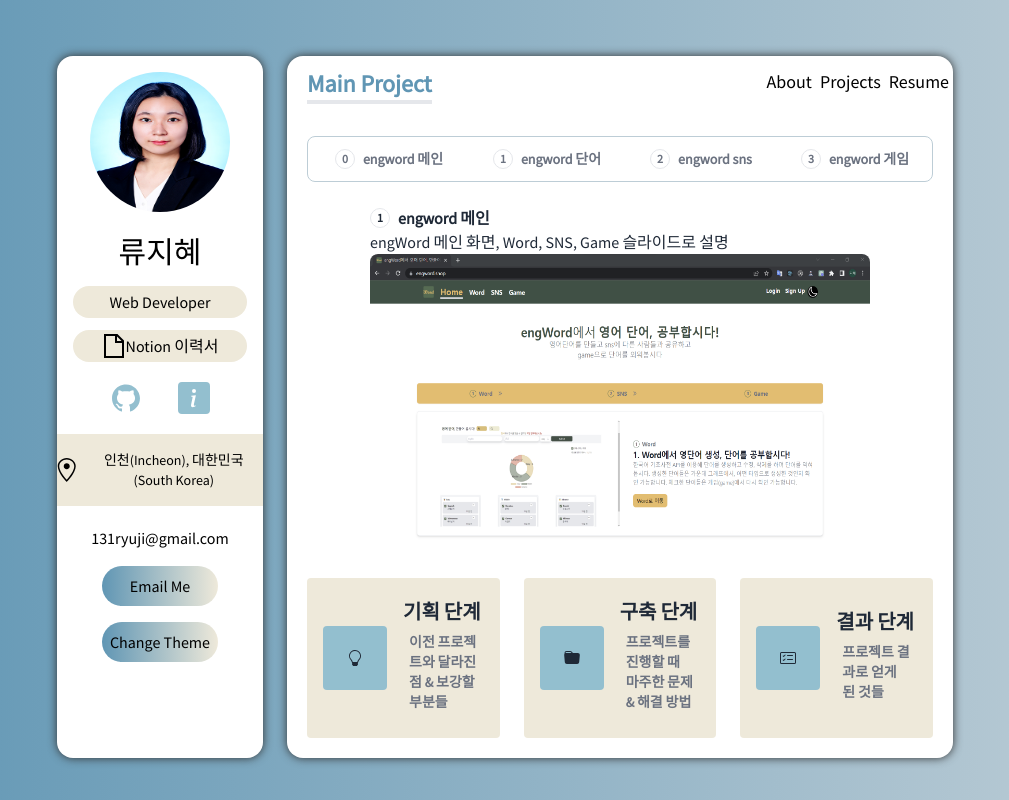
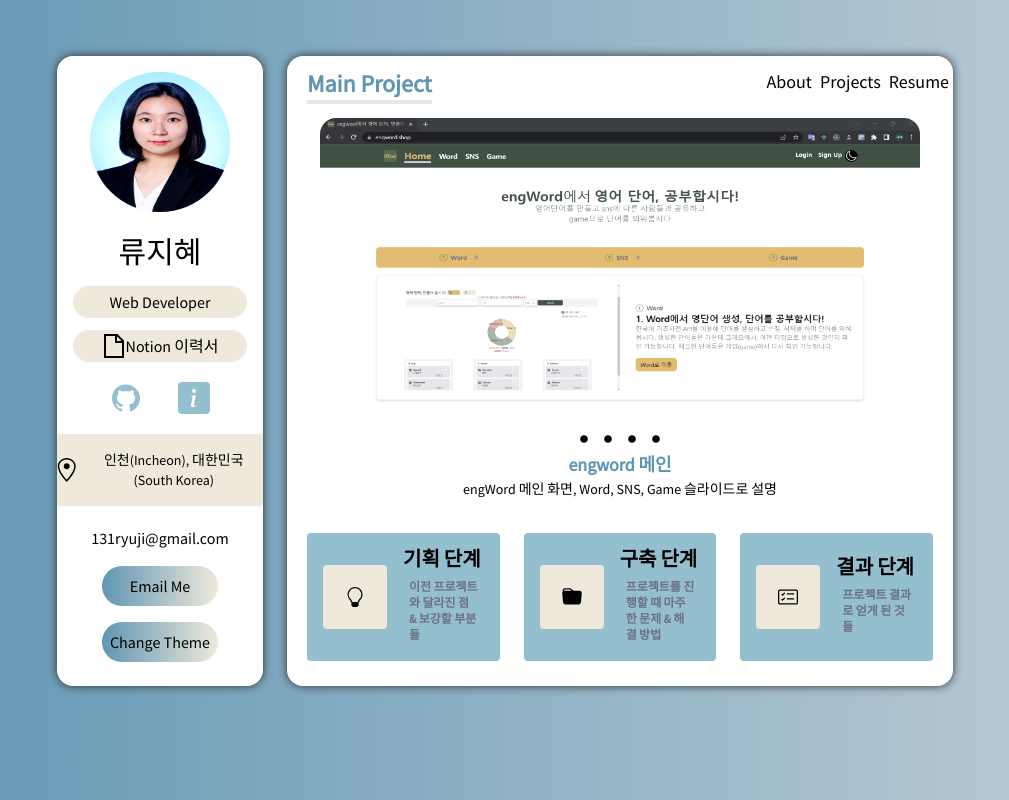
Before and after one commit to 0131ryu/portfolio, a Next.js app: page /main in a window 1280 px wide. Shown: the whole page, without its empty margins (135-1144 px from the left). Built offline with nearby package versions, Linux system fonts and the light colour scheme.

Commit message:
2. 수정사항 - /main 화면 변경

```diff
--- a/components/MainImageBar.tsx
+++ /dev/null
@@ -1,20 +0,0 @@
-import { IMainImages } from '@/type';
-import React, { FunctionComponent } from 'react'
-import { TbArrowsRightLeft } from "react-icons/tb"
-
-const MainImageBar:FunctionComponent<{image: IMainImages;
-  show:null|number;
-  setShow:(id:null | number) => void;}> = ({image, show, setShow}) => {
-
-  return (
-    <li className="flex items-center font-bold cursor-pointer"
-    onClick={() => setShow(image.id)}>
-    <span className="flex items-center justify-center w-5 h-5 mr-2 text-xs border rounded-full border-light-green shrink-0">
-    {image.id}
-    </span>
-    {image.name}
-  </li>
-  )
-}
-
-export default MainImageBar
--- a/components/MainImages.tsx
+++ /dev/null
@@ -1,55 +0,0 @@
-import React, { FunctionComponent, useCallback, useEffect, useState } from 'react'
-import Image from 'next/legacy/image'
-import { IMainImages } from '@/type'
-import Link from 'next/link'
-
-const MainImages:FunctionComponent<{image: IMainImages;
-  show:null|number;
-  setShow:(id:null | number) => void;
-  imgLength:number}> = ({image, show, setShow, imgLength}) => {
-  // const [buttonTitle, setButtonTitle] = useState(image.name)
-  // const [buttonPath, setButtonPath] = useState(image.image_path);
-  const [activeItem, setActiveItem] = useState<string>("")
-
-  const ButtonItem:FunctionComponent<{
-    buttonTitle: string,
-    buttonPath: string}> =
-    ({buttonTitle, buttonPath}) => {
-      return (
-        <Link href={buttonPath} >
-          <p className="text-sm"
-          onClick={() => setActiveItem(buttonTitle)}
-       		>{image.description}</p>
-        </Link>
-      )
-    }
-
-  return (
-   <>
-    {show === image.id && (
-    <div className="">
-      <div className="">
-          <p className="flex items-center font-bold">
-            <span className="flex items-center justify-center w-5 h-5 mr-2 text-xs border rounded-full border-light-green shrink-0">
-              {image.id + 1}
-            </span>
-            {image.name}
-          </p>
-          <p>{image.description}</p>
-            {/* <ButtonItem buttonTitle={buttonTitle} buttonPath={buttonPath} /> */}
-      </div>
-      <div className="flex justify-center text-gray-500">
-            <Image
-            className="w-1/2 rounded-lg"
-            src={image.image_path}
-            alt={image.name}
-            width={500}
-            height={300}/>
-        </div>
-    </div>
-    )}
-   </>
-  )
-}
-
-export default MainImages
--- /dev/null
+++ b/components/MainImgSlide.tsx
@@ -0,0 +1,66 @@
+import React, { useState } from 'react'
+import { mainImages } from '@/data'
+import { BsChevronCompactLeft, BsChevronCompactRight } from 'react-icons/bs';
+import { RxDotFilled } from 'react-icons/rx';
+import Image from 'next/legacy/image'
+
+const MainImgSlide = () => {
+const [showIndex, setShowIndex] = useState(0);
+
+
+const moveLeft = () => {
+    const firstSlide = showIndex === 0;
+    const newIndex = firstSlide ? mainImages.length - 1 : showIndex - 1;
+    setShowIndex(newIndex);
+};
+
+
+ const moveRight = () => {
+    const lastSlide = showIndex === mainImages.length - 1;
+    const newIndex = lastSlide ? 0 : showIndex + 1;
+    setShowIndex(newIndex);
+  }
+
+const dotSlide = (slideIndex: number) => {
+    setShowIndex(slideIndex)
+}
+
+  return (
+    <>
+    {console.log("showIndex", showIndex)}
+    <div className='max-w-[600px] h-[350px] w-full m-auto relative grid place-items-center relative group'>
+      <Image
+        className="w-full h-full bg-center bg-cover rounded-2xl"
+        src={mainImages[showIndex].image_path}
+        alt={mainImages[showIndex].image_path}
+        width={600}
+        height={300}/>
+
+    <div className='hidden group-hover:block absolute top-[35%] -translate-x-0 translate-y-[-50%] left-5 text-2xl rounded-full p-2 bg-black/20 text-white cursor-pointer'>
+      <BsChevronCompactLeft onClick={moveLeft} size={30} />
+    </div>
+
+    <div className='hidden group-hover:block absolute top-[35%] -translate-x-0 translate-y-[-50%] right-5 text-2xl rounded-full p-2 bg-black/20 text-white cursor-pointer'>
+      <BsChevronCompactRight onClick={moveRight} size={30} />
+    </div>
+    <div className='flex justify-center pt-10'>
+      {mainImages.map((slide, slideIndex) => (
+        <div
+          key={slideIndex}
+          onClick={() => dotSlide(slideIndex)}
+          className='text-2xl cursor-pointer'
+        >
+          <div className="relative grid place-items-center">
+    </div>
+          <RxDotFilled />
+        </div>
+      ))}
+    </div>
+    <p className="text-lg font-bold text-dark-blue">{mainImages[showIndex].name}</p>
+      <p className="text-sm">{mainImages[showIndex].description}</p>
+  </div>
+    </>
+  )
+}
+
+export default MainImgSlide
--- a/components/MainItems.tsx
+++ b/components/MainItems.tsx
@@ -1,56 +1,23 @@
-import React, { useState } from 'react'
-import { mainItems, mainImages } from '@/data'
-import MainImages from './MainImages'
-import MainImageBar from './MainImageBar';
+import React from 'react'
+import { mainItems } from '@/data'
+import MainImgSlide from './MainImgSlide';
 
 
 const MainItems = () => {
-  const [show, setShow] = useState<number | null>(0);
-  const [imgLength, setImgLength] = useState(mainImages.length);
-
-  const [translateValue, setTranslateValue] = useState<number>(0);
-
-  const moveRight = (): void => {
-    if (translateValue !== 70 * (imgLength - 1)) {
-        setTranslateValue((prev) => prev + 70);
-      } else {
-        setTranslateValue(0);
-      }
-  }
-
-  const moveLeft = (): void => {
-    if (translateValue !== 0) {
-      setTranslateValue((prev) => prev - 70);
-    } else {
-      setTranslateValue(70 * (imgLength - 1));
-    }
-  };
-
   return (
-    <div className="flex grid items-center justify-center h-full gap-6 p-5 text-gray-800">
-	<div className="grid w-full grid-cols-4 gap-4 p-3 space-x-2 text-sm font-medium text-center text-gray-500 bg-white border rounded-lg rounded-full shadow-sm border-gray-blue place-items-center ">
-        {mainImages.map(image => (
-            <MainImageBar image={image} show={show} setShow={setShow}/>
-        ))}
-    </div>
-
-    <div className="grid w-full rounded-lg place-items-center">
-        {mainImages.map(image => (
-            <MainImages imgLength={imgLength} image={image} show={show} setShow={setShow}/>
-        ))}
-    </div>
-
+    <div className="flex grid items-center justify-center h-full gap-6 p-5 mt-2">
+    <MainImgSlide/>
 
     <div className="grid gap-6 lg:grid-cols-3 md:grid-cols-3">
         {mainItems.map(item => (
-            <div className="flex items-center h-40 p-4 rounded bg-light-beige">
-			<div className="flex items-center justify-center flex-shrink-0 w-16 h-16 rounded bg-light-blue">
-                <item.Icon />
+    <div className="flex items-center h-32 p-4 rounded cursor-pointer bg-light-blue">
+          <div className="flex items-center justify-center flex-shrink-0 w-16 h-16 rounded bg-light-beige">
+                    <item.Icon className="text-xl" />
           </div>
           <div className="flex flex-col flex-grow ml-4">
             <span className="text-xl font-bold">{item.title}</span>
             <div className="flex items-center justify-between">
-					<span className="p-1.5 text-sm font-semibold text-gray-500">{item.description}</span>
+              <span className="p-1.5 text-xs font-semibold text-gray-500">{item.description}</span>
             </div>
           </div>
         </div>
--- /dev/null
+++ b/pages/test.tsx
@@ -0,0 +1,79 @@
+import MainSlide from '@/components/MainSlide';
+import React, { useState } from 'react';
+import { BsChevronCompactLeft, BsChevronCompactRight } from 'react-icons/bs';
+import { RxDotFilled } from 'react-icons/rx';
+
+
+const test = () => {
+  const slides = [
+    {
+      url: 'https://images.unsplash.com/photo-1531297484001-80022131f5a1?ixlib=rb-4.0.3&ixid=MnwxMjA3fDB8MHxwaG90by1wYWdlfHx8fGVufDB8fHx8&auto=format&fit=crop&w=2620&q=80',
+    },
+    {
+      url: 'https://images.unsplash.com/photo-1488590528505-98d2b5aba04b?ixlib=rb-4.0.3&ixid=MnwxMjA3fDB8MHxwaG90by1wYWdlfHx8fGVufDB8fHx8&auto=format&fit=crop&w=2670&q=80',
+    },
+    {
+      url: 'https://images.unsplash.com/photo-1661961112951-f2bfd1f253ce?ixlib=rb-4.0.3&ixid=MnwxMjA3fDB8MHxwaG90by1wYWdlfHx8fGVufDB8fHx8&auto=format&fit=crop&w=2672&q=80',
+    },
+
+    {
+      url: 'https://images.unsplash.com/photo-1512756290469-ec264b7fbf87?ixlib=rb-4.0.3&ixid=MnwxMjA3fDB8MHxwaG90by1wYWdlfHx8fGVufDB8fHx8&auto=format&fit=crop&w=2253&q=80',
+    },
+    {
+      url: 'https://images.unsplash.com/photo-1496181133206-80ce9b88a853?ixlib=rb-4.0.3&ixid=MnwxMjA3fDB8MHxwaG90by1wYWdlfHx8fGVufDB8fHx8&auto=format&fit=crop&w=2671&q=80',
+    },
+  ];
+
+  const [currentIndex, setCurrentIndex] = useState(0);
+
+  const prevSlide = () => {
+    const isFirstSlide = currentIndex === 0;
+    const newIndex = isFirstSlide ? slides.length - 1 : currentIndex - 1;
+    setCurrentIndex(newIndex);
+  };
+
+  const nextSlide = () => {
+    const isLastSlide = currentIndex === slides.length - 1;
+    const newIndex = isLastSlide ? 0 : currentIndex + 1;
+    setCurrentIndex(newIndex);
+  };
+
+  const goToSlide = (slideIndex: any) => {
+    setCurrentIndex(slideIndex);
+  };
+
+  return (
+    <>
+    <div className='max-w-[1400px] h-[780px] w-full m-auto py-16 px-4 relative group'>
+      <div
+        style={{ backgroundImage: `url(${slides[currentIndex].url})` }}
+        className='w-full h-full duration-500 bg-center bg-cover rounded-2xl'
+      ></div>
+      {/* Left Arrow */}
+      <div className='hidden group-hover:block absolute top-[50%] -translate-x-0 translate-y-[-50%] left-5 text-2xl rounded-full p-2 bg-black/20 text-white cursor-pointer'>
+        <BsChevronCompactLeft onClick={prevSlide} size={30} />
+      </div>
+      {/* Right Arrow */}
+      <div className='hidden group-hover:block absolute top-[50%] -translate-x-0 translate-y-[-50%] right-5 text-2xl rounded-full p-2 bg-black/20 text-white cursor-pointer'>
+        <BsChevronCompactRight onClick={nextSlide} size={30} />
+      </div>
+      <div className='flex justify-center py-2 top-4'>
+        {slides.map((slide, slideIndex) => (
+          <div
+            key={slideIndex}
+            onClick={() => goToSlide(slideIndex)}
+            className='text-2xl cursor-pointer'
+          >
+            <RxDotFilled />
+          </div>
+        ))}
+      </div>
+    </div>
+    <div>
+        <MainSlide />
+    </div>
+    </>
+  );
+}
+
+export default test;
```
Lines whose indentation alone changed are shown as unchanged.
